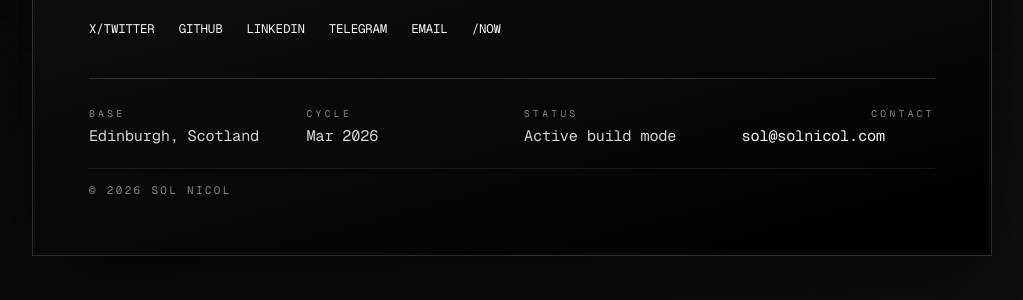
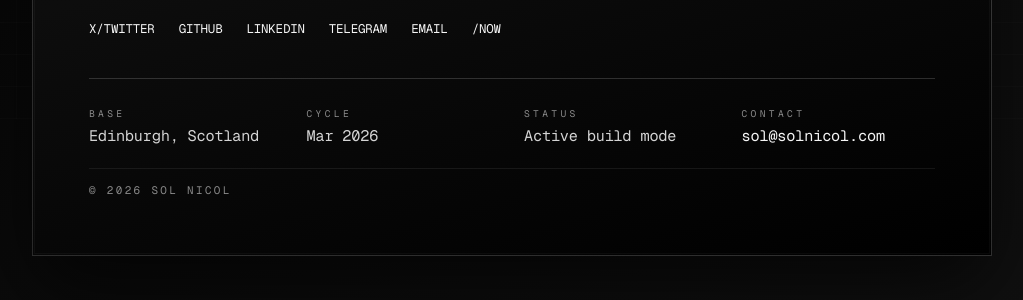
Before and after one commit to solnicol/solnicol.com, a Jekyll site: the page built from index.md, in a window 1280 px wide. Shown: the part 781-1081 px from the top of the page, without its empty margins (128-1151 px from the left). Built offline with Jekyll 4.4.1, drawn with Linux system fonts in a browser that asks for light colours.

Commit message:
fix(layout): align contact column with other meta-pairs

```diff
--- a/_layouts/default.html
+++ b/_layouts/default.html
@@ -405,7 +405,7 @@
           <span class="meta-label">Status</span>
           <span class="meta-value">Active build mode</span>
         </div>
-        <div class="meta-pair align-right">
+        <div class="meta-pair">
           <span class="meta-label">Contact</span>
           <a class="meta-value" href="mailto:sol@solnicol.com">sol@solnicol.com</a>
         </div>
```
